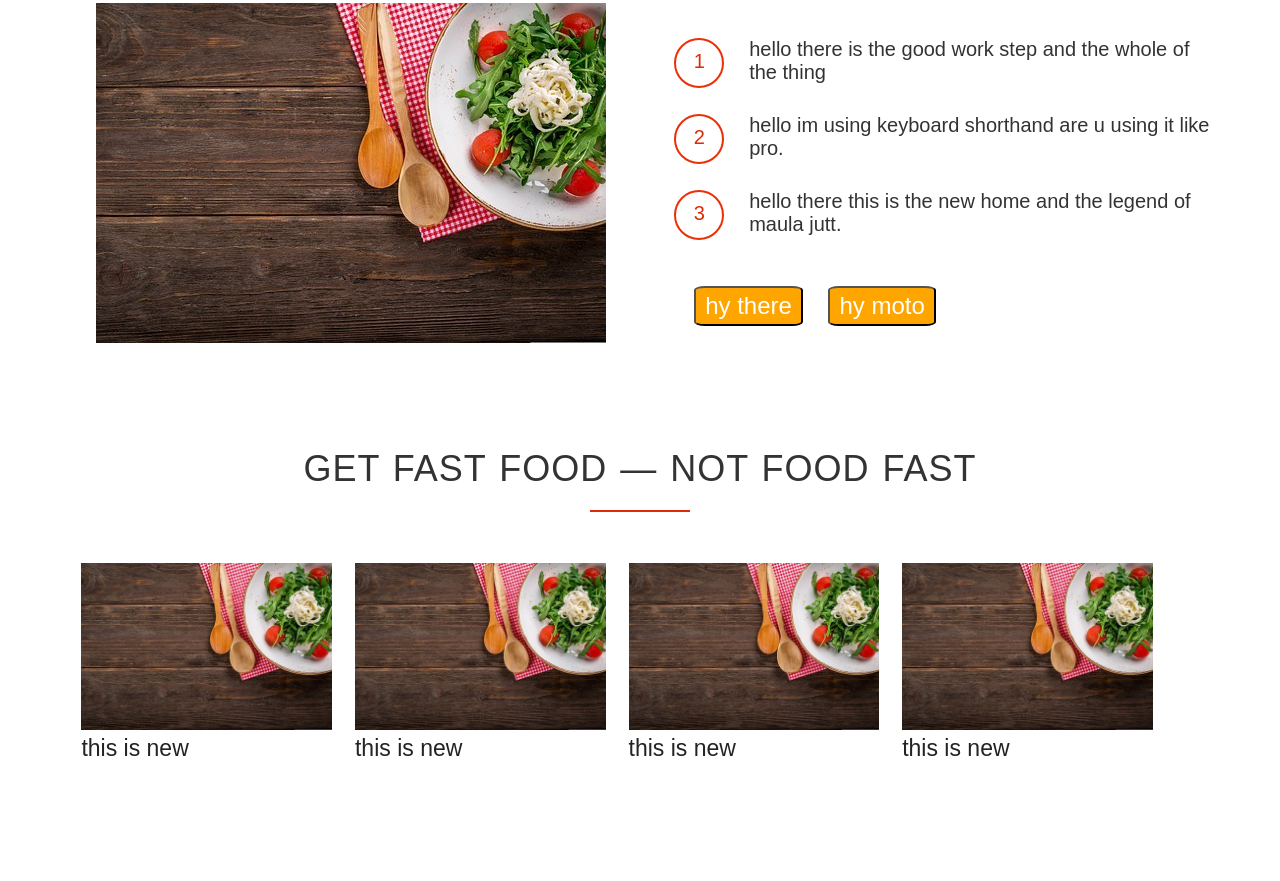
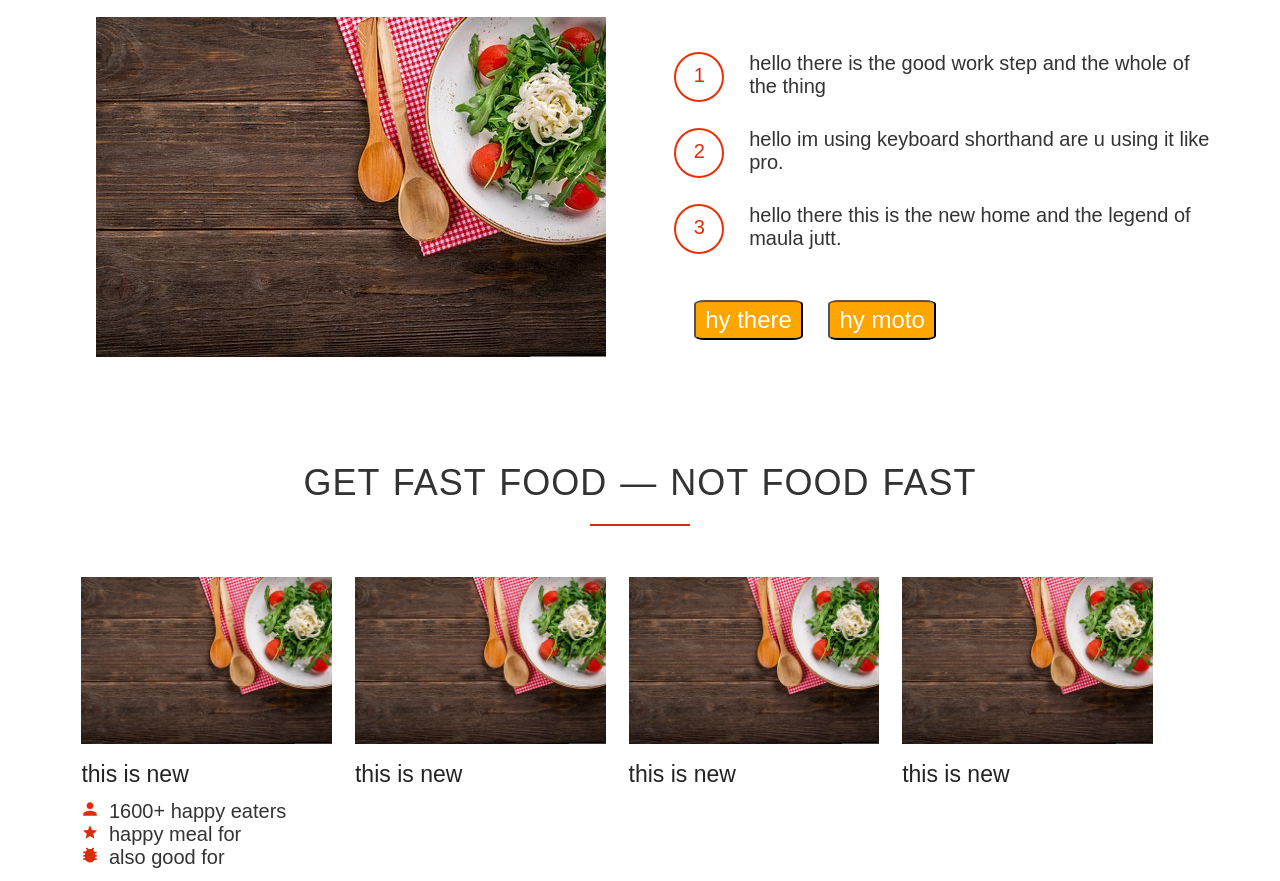
Before and after one commit to Shehroz007/jonasomni, a plain HTML site: page index.html in a window 1280 px wide. Shown: the part 1880-2761 px from the top of the page. Before the commit the page ends 2654 px from the top, so only its background shows below. Drawn offline with nearby package versions, Linux system fonts and the light colour scheme.

Commit message:
first commit of 4/4/2023

```diff
--- a/index.html
+++ b/index.html
@@ -139,6 +139,26 @@
             <div class="col span-1-of-4 box margin-top">
                 <img src="resources/css/img/hero.jpg" alt="city feature images">
                 <h3>this is new</h3>
+                <div class="city-feature">
+                    <ion-icon name="person" class="icon-small"></ion-icon>
+                    1600+ happy eaters
+                </div>
+                <div class="city-feature">
+                    <ion-icon name="star" class="icon-small"></ion-icon>
+                    happy meal for
+                </div>
+                <div class="city-feature">
+                    <ion-icon name="bug" class="icon-small"></ion-icon>
+                    also good for
+                </div>
+            </div>
+            <div class="col span-1-of-4 box margin-top">
+                <img src="resources/css/img/hero.jpg" alt="city feature images">
+                <h3>this is new</h3>
+                <div class="city-feature">
+
+                </div>
+
             </div>
             <div class="col span-1-of-4 box margin-top">
                 <img src="resources/css/img/hero.jpg" alt="city feature images">
@@ -147,16 +167,13 @@
             <div class="col span-1-of-4 box margin-top">
                 <img src="resources/css/img/hero.jpg" alt="city feature images">
                 <h3>this is new</h3>
-            </div>
-            <div class="col span-1-of-4 box margin-top">
-                <img src="resources/css/img/hero.jpg" alt="city feature images">
-                <h3>this is new</h3>
+
             </div>
 
 
         </div>
     </section>
 
-   <script src="https://unpkg.com/ionicons@4.5.10-0/dist/ionicons.js"></script>
+    <script src="https://unpkg.com/ionicons@4.5.10-0/dist/ionicons.js"></script>
 </body>
 </html>
--- a/resources/css/style.css
+++ b/resources/css/style.css
@@ -158,10 +158,10 @@ h1{
     padding:1%;
 }
 h3{
-    margin-bottom:15px 0;
+    margin:12px 0px;
     font-size:115%;
     color:#242222;
-    font-weight: 400;
+    font-weight: 300;
 }
 .box p{
     line-height: 150%;
@@ -271,6 +271,11 @@ float:left;
 .margin-top{
     margin-top:40px;
 }
+.icon-small{
+    color:#da2c06;
+    font-size:120%;
+    margin-right:4px;
+}
 
 /*------------------*/
 /*   clearfix       */
```
